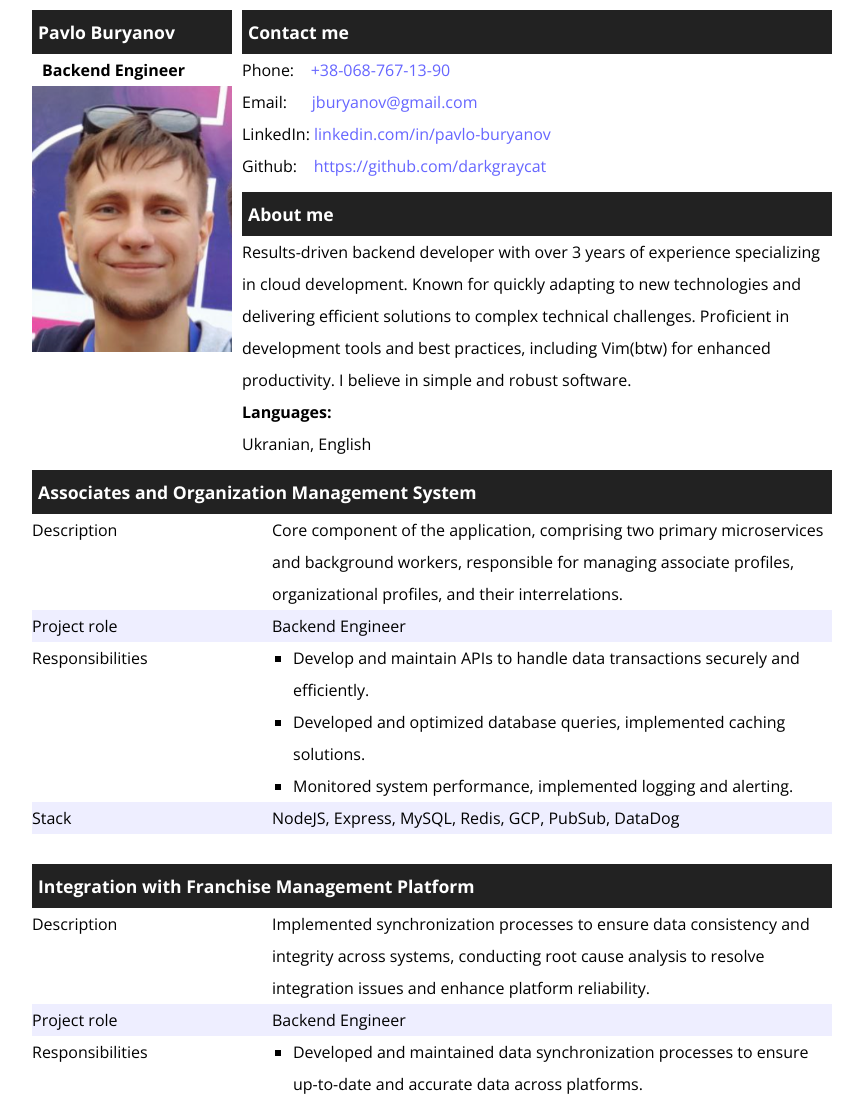
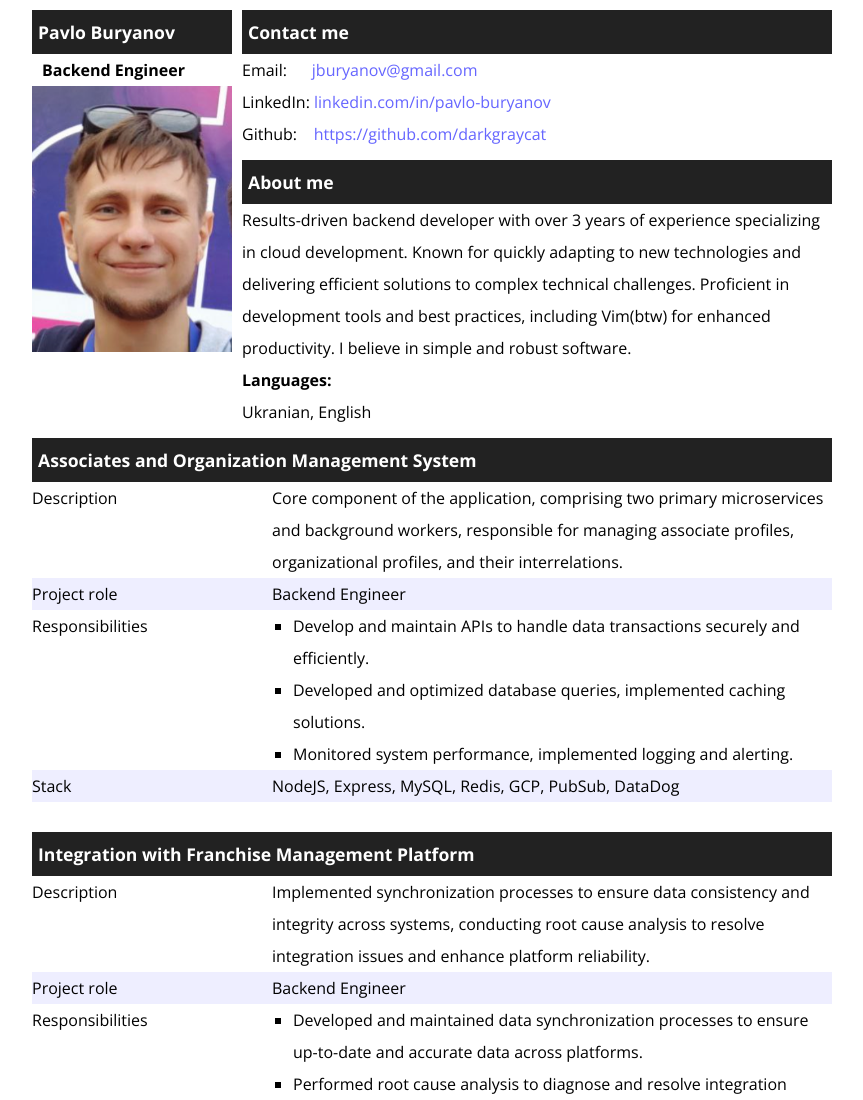
Before and after one commit to darkgraycat/cv, a website: page index.html in a window 1280 px wide. Shown: the top 1100 px of the page, without its empty margins (208-1071 px from the left). Drawn offline with nearby package versions, Linux system fonts and the light colour scheme.

Commit message:
: a bit of privacy

```diff
--- a/index.html
+++ b/index.html
@@ -21,7 +21,6 @@
                 </div>
                 <div class="header__container container">
                     <div class="header__title title">Contact me</div>
-                    <p>Phone: &nbsp;&nbsp;&nbsp;<a href="tel:+380687671390">+38-068-767-13-90</a></p>
                     <p>Email: &nbsp;&nbsp;&nbsp;&nbsp;&nbsp;<a href="mailto:jburyanov@gmail.com">jburyanov@gmail.com</a></p>
                     <p>LinkedIn: <a href="https://linkedin.com/in/pavlo-buryanov">linkedin.com/in/pavlo-buryanov</a></p>
                     <p>Github: &nbsp;&nbsp;&nbsp;<a href="https://github.com/darkgraycat">https://github.com/darkgraycat</a>
```
